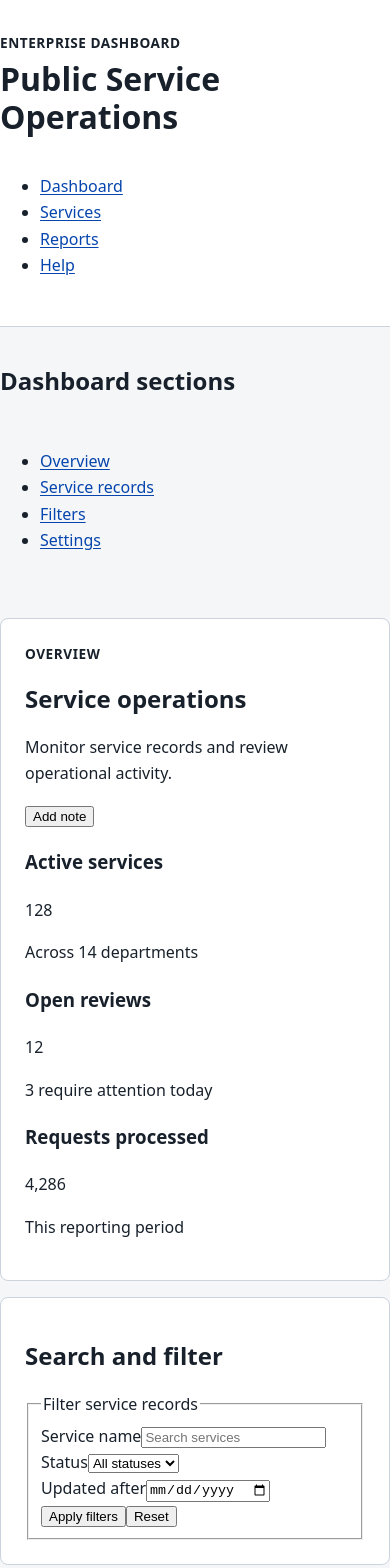
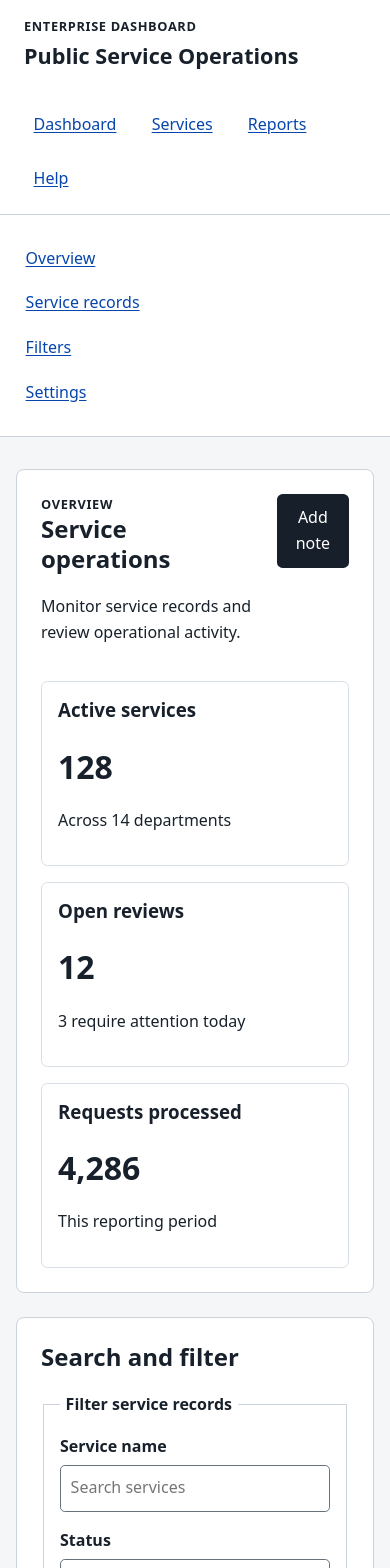
Before and after one commit to Nivash005/accessibility-architecture-audit, a React (Vite) app in the folder client/: page / in a window 390 px wide. Shown: the top 1568 px of the page. Built offline with nearby package versions, Linux system fonts and the light colour scheme.

Commit message:
style: add accessible responsive dashboard layout

```diff
--- a/client/src/styles.css
+++ b/client/src/styles.css
@@ -1,26 +1,210 @@
 * { box-sizing: border-box; }
+
 :root {
   color: #18212b;
   background: #f4f6f8;
   font-family: system-ui, -apple-system, BlinkMacSystemFont, "Segoe UI", sans-serif;
+  line-height: 1.6;
 }
-body { margin: 0; line-height: 1.65; }
-.container { width: min(100% - 2rem, 900px); margin-inline: auto; }
-.site-header { background: #fff; border-bottom: 1px solid #cbd3dc; padding: 2rem 0; }
-.eyebrow { margin: 0; font-size: .85rem; font-weight: 700; letter-spacing: .04em; text-transform: uppercase; }
-h1, h2 { line-height: 1.2; }
-h1 { margin-block: .35rem; }
-.intro { max-width: 42rem; margin-bottom: 0; }
-nav { display: flex; flex-wrap: wrap; gap: 1rem; margin-top: 1.25rem; }
-main { padding-block: 2rem; }
-section { background: #fff; padding: 1.5rem; margin-block: 1rem; border: 1px solid #cbd3dc; border-radius: .5rem; }
-.service-list { display: grid; gap: .75rem; padding-left: 1.25rem; }
-.service-list li { padding: .5rem; }
+
+body { margin: 0; min-width: 320px; background: #f4f6f8; }
+button, input, select, textarea { font: inherit; }
+button { cursor: pointer; }
 a { color: #0645ad; text-underline-offset: .15em; }
 a:hover { text-decoration-thickness: 2px; }
-a:focus-visible, button:focus-visible, input:focus-visible {
+a:focus-visible, button:focus-visible, input:focus-visible, select:focus-visible, textarea:focus-visible {
   outline: 3px solid #b45309;
   outline-offset: 3px;
 }
-.skip-link { position: absolute; left: 1rem; top: -5rem; padding: .6rem 1rem; background: #111827; color: #fff; z-index: 1000; }
+
+.skip-link {
+  position: absolute;
+  left: 1rem;
+  top: -5rem;
+  z-index: 1000;
+  padding: .65rem 1rem;
+  color: #fff;
+  background: #111827;
+}
 .skip-link:focus { top: 1rem; }
+
+.app-shell {
+  min-height: 100vh;
+  display: grid;
+  grid-template-columns: 16rem 1fr;
+  grid-template-rows: auto 1fr auto;
+}
+
+.site-header {
+  grid-column: 1 / -1;
+  display: flex;
+  align-items: center;
+  justify-content: space-between;
+  gap: 2rem;
+  padding: 1rem 1.5rem;
+  background: #fff;
+  border-bottom: 1px solid #cbd3dc;
+}
+.site-header nav ul, .sidebar ul {
+  list-style: none;
+  margin: 0;
+  padding: 0;
+}
+.site-header nav ul {
+  display: flex;
+  flex-wrap: wrap;
+  gap: 1rem;
+}
+.site-header nav a, .sidebar a { display: block; padding: .4rem .6rem; }
+
+.brand h1 { margin: .15rem 0 0; font-size: 1.35rem; }
+.eyebrow {
+  margin: 0;
+  font-size: .8rem;
+  font-weight: 700;
+  letter-spacing: .05em;
+  text-transform: uppercase;
+}
+
+.sidebar {
+  grid-column: 1;
+  grid-row: 2;
+  padding: 1.5rem 1rem;
+  background: #fff;
+  border-right: 1px solid #cbd3dc;
+}
+.sidebar li + li { margin-top: .4rem; }
+
+.main-content {
+  grid-column: 2;
+  grid-row: 2;
+  width: min(100% - 3rem, 1100px);
+  margin-inline: auto;
+  padding-block: 2rem;
+}
+section {
+  margin-block: 0 1.5rem;
+  padding: 1.5rem;
+  background: #fff;
+  border: 1px solid #cbd3dc;
+  border-radius: .5rem;
+}
+.section-header {
+  display: flex;
+  justify-content: space-between;
+  align-items: flex-start;
+  gap: 1rem;
+}
+.section-header.compact { align-items: center; }
+h2, h3 { line-height: 1.25; }
+h2 { margin-top: 0; }
+
+.metrics {
+  display: grid;
+  grid-template-columns: repeat(3, minmax(0, 1fr));
+  gap: 1rem;
+  margin-top: 1.25rem;
+}
+.metric-card, .content-card {
+  padding: 1rem;
+  border: 1px solid #d7dee6;
+  border-radius: .4rem;
+}
+.metric-card h3 { margin-top: 0; }
+.metric-value { margin: .2rem 0; font-size: 2rem; font-weight: 700; }
+
+button {
+  border: 2px solid #17202a;
+  border-radius: .35rem;
+  padding: .6rem 1rem;
+  background: #17202a;
+  color: #fff;
+}
+button[type="reset"] { background: #fff; color: #17202a; }
+
+fieldset { border: 1px solid #cbd3dc; padding: 1rem; }
+legend { font-weight: 700; padding-inline: .35rem; }
+.form-grid {
+  display: grid;
+  grid-template-columns: repeat(4, minmax(0, 1fr));
+  gap: 1rem;
+  align-items: end;
+}
+label { display: block; font-weight: 600; }
+input, select, textarea {
+  display: block;
+  width: 100%;
+  margin-top: .35rem;
+  padding: .6rem;
+  border: 1px solid #66717d;
+  border-radius: .3rem;
+  background: #fff;
+  color: #18212b;
+}
+.form-actions { display: flex; gap: .5rem; }
+
+.table-wrapper {
+  overflow: auto;
+  border: 1px solid #cbd3dc;
+}
+table { width: 100%; min-width: 680px; border-collapse: collapse; }
+caption {
+  padding: 1rem;
+  text-align: left;
+  font-weight: 700;
+  background: #f4f6f8;
+}
+th, td { padding: .75rem; border-top: 1px solid #d7dee6; text-align: left; }
+thead th { border-top: 0; background: #eef1f4; }
+.status { font-weight: 700; }
+.status.active { color: #17633a; }
+.status.review { color: #8a4b08; }
+
+.settings-form label { margin-block: .6rem; }
+.settings-form input { display: inline-block; width: auto; margin-right: .5rem; }
+
+dialog {
+  width: min(92vw, 34rem);
+  border: 1px solid #66717d;
+  border-radius: .5rem;
+  padding: 0;
+}
+dialog::backdrop { background: rgb(0 0 0 / .55); }
+dialog form { padding: 1.5rem; }
+dialog header, dialog footer {
+  display: flex;
+  align-items: center;
+  justify-content: space-between;
+  gap: 1rem;
+}
+dialog header h2 { margin: 0; }
+dialog header button {
+  padding: .25rem .65rem;
+  background: #fff;
+  color: #17202a;
+}
+dialog footer { justify-content: flex-end; margin-top: 1rem; }
+
+.site-footer {
+  grid-column: 1 / -1;
+  padding: 1rem 1.5rem;
+  background: #fff;
+  border-top: 1px solid #cbd3dc;
+  font-size: .9rem;
+}
+
+.visually-hidden {
+  position: absolute !important;
+  width: 1px; height: 1px;
+  padding: 0; margin: -1px;
+  overflow: hidden; clip: rect(0, 0, 0, 0);
+  white-space: nowrap; border: 0;
+}
+
+@media (max-width: 850px) {
+  .app-shell { display: block; }
+  .site-header { align-items: flex-start; flex-direction: column; }
+  .sidebar { border-right: 0; border-bottom: 1px solid #cbd3dc; }
+  .main-content { width: min(100% - 2rem, 1100px); }
+  .metrics, .form-grid { grid-template-columns: 1fr; }
+}
```
